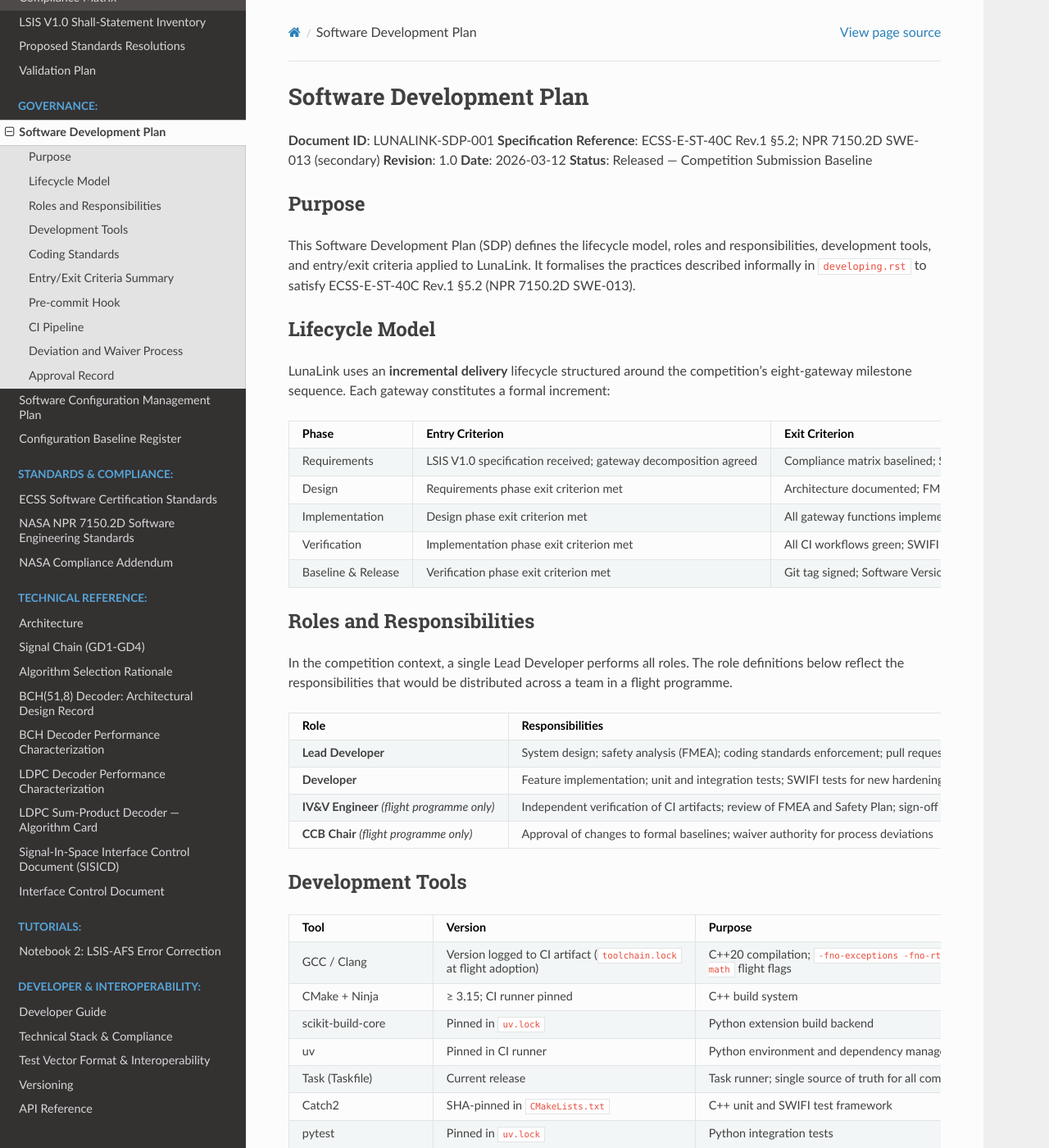
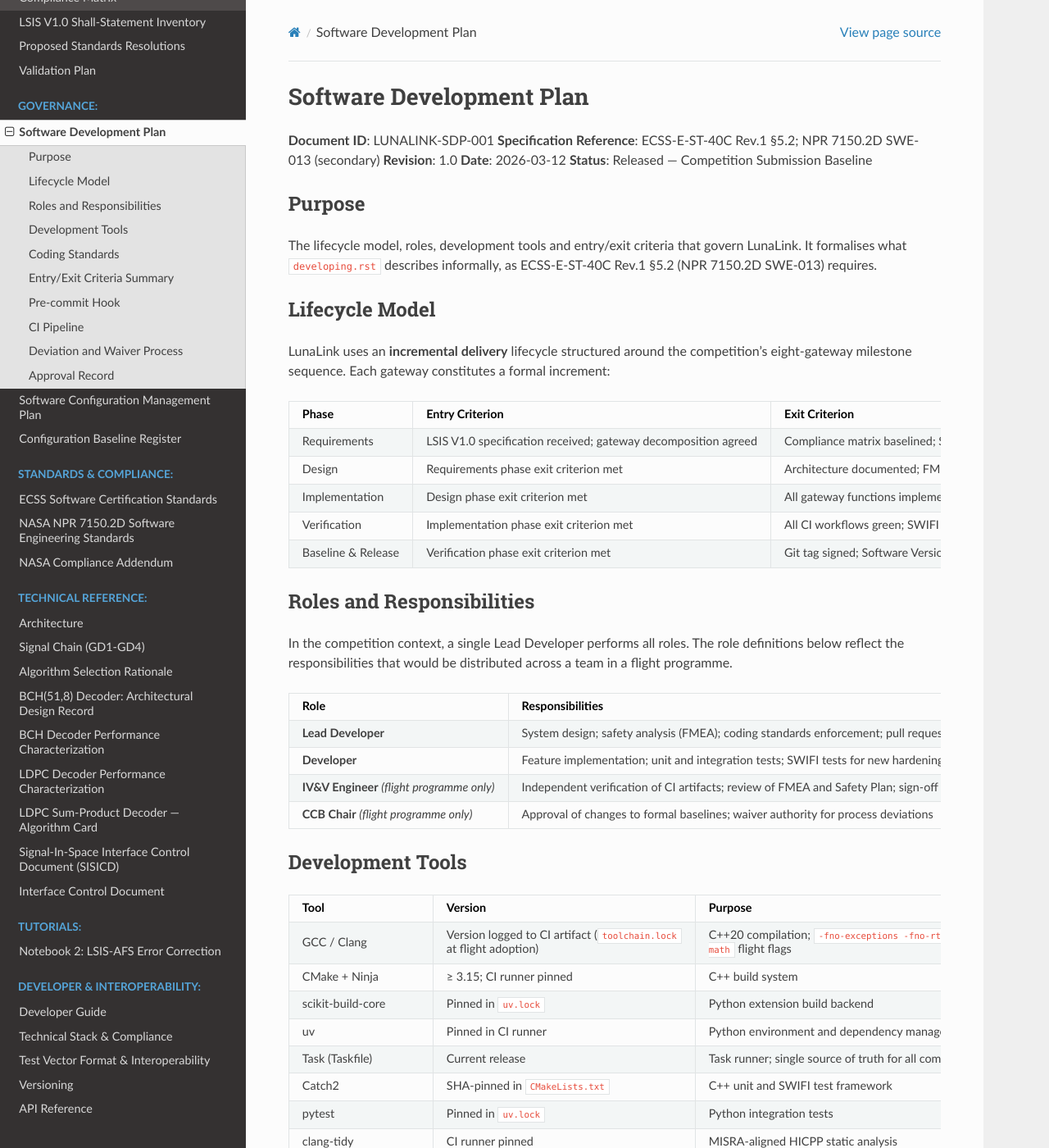
Before and after one commit to luar-space/lunalink, a Sphinx documentation site: the page built from docs/governance/sdp.rst, in a window 1280 px wide and 1400 px high. Shown: the whole window at 82% size. Built offline with Sphinx 7.4.7 and the Read the Docs theme 3.1.0, drawn with Linux system fonts in a browser that asks for light colours; pages that are not in the unit, such as notebooks, are missing from menus; some of the changed text lies outside the part shown.

Commit message:
docs: tighten governance and standards prose
Plan documents whose purpose sections opened by naming themselves now
open on the subject: "This Software Configuration Management Plan
(SCMP) defines the processes, tools, and authority structure used to
identify, control, and audit ..." becomes "The processes, tools and
authority structure that identify, control and audit ...".

nasa_compliance_addendum.rst loses "without navigating the ECSS
structure directly" for a plainer construction.

Process requirements, approval rules, SWE/ECSS clause references and
the baseline register rows are unchanged.

Co-Authored-By: Claude Opus 5 (1M context) <noreply@anthropic.com>
Claude-Session: https://claude.ai/code/session_01SXdz4jKzhMXcZ4iQH49sb5

```diff
--- a/docs/governance/scmp.rst
+++ b/docs/governance/scmp.rst
@@ -10,9 +10,8 @@ Software Configuration Management Plan
 Purpose and Scope
 -----------------
 
-This Software Configuration Management Plan (SCMP) defines the processes, tools, and
-authority structure used to identify, control, and audit LunaLink software
-configurations throughout the development lifecycle.
+The processes, tools and authority structure that identify, control and audit
+LunaLink software configurations across the development lifecycle.
 
 Scope: all software items under change control, including source code, build scripts,
 toolchain manifests, test data (golden vectors), and documentation.
--- a/docs/governance/sdp.rst
+++ b/docs/governance/sdp.rst
@@ -10,10 +10,9 @@ Software Development Plan
 Purpose
 -------
 
-This Software Development Plan (SDP) defines the lifecycle model, roles and
-responsibilities, development tools, and entry/exit criteria applied to LunaLink.
-It formalises the practices described informally in ``developing.rst`` to satisfy
-ECSS-E-ST-40C Rev.1 §5.2 (NPR 7150.2D SWE-013).
+The lifecycle model, roles, development tools and entry/exit criteria that
+govern LunaLink.  It formalises what ``developing.rst`` describes informally,
+as ECSS-E-ST-40C Rev.1 §5.2 (NPR 7150.2D SWE-013) requires.
 
 Lifecycle Model
 ---------------
@@ -135,9 +134,9 @@ Development Tools
 Coding Standards
 -----------------
 
-The coding standards and forbidden constructs are defined in full in
-``mission_assurance.rst`` §Design Constraints.  This section summarises the
-normative requirements; the detailed rationale is in that document.
+``mission_assurance.rst`` §Design Constraints defines the coding standards and
+forbidden constructs in full.  What follows is the normative summary; the
+rationale lives there.
 
 **Language**: C++20, compiled with ``-std=c++20``.
 
@@ -214,8 +213,8 @@ runs the full quality pipeline in order:
 7. ``sanitize`` — ASan + UBSan recompile and test
 8. ``docs-build`` — Sphinx documentation build
 
-Any step failure blocks the commit.  Bypassing with ``--no-verify`` is strongly
-discouraged and must be documented in the commit message if used.
+Any step failure blocks the commit.  ``--no-verify`` bypasses the hook; a
+commit that uses it must say why in its message.
 
 CI Pipeline
 -----------
--- a/docs/standards/esa/ecss_standards.rst
+++ b/docs/standards/esa/ecss_standards.rst
@@ -4,8 +4,8 @@ ECSS Software Certification Standards
 :Document ID: LUNALINK-STDS-001
 :Last Updated: 2026-03-13
 
-This document catalogues the European Cooperation for Space Standardization
-(ECSS) standards relevant to space software certification.  LunaLink's
+A catalogue of the European Cooperation for Space Standardization (ECSS)
+standards that bear on space software certification.  LunaLink's
 assurance infrastructure is natively structured against **ECSS-E-ST-40C Rev.1**
 and **ECSS-Q-ST-80C Rev.2**, with NASA NPR 7150.2D maintained as a secondary
 cross-reference (see ``docs/standards/nasa_compliance_addendum.rst``).
--- a/docs/standards/nasa/npr7150_standards.rst
+++ b/docs/standards/nasa/npr7150_standards.rst
@@ -4,8 +4,8 @@ NASA NPR 7150.2D Software Engineering Standards
 :Document ID: LUNALINK-STDS-002
 :Last Updated: 2026-03-13
 
-This document catalogues the NASA software engineering standards relevant to
-space software certification.  LunaLink's assurance infrastructure is built
+A catalogue of the NASA software engineering standards that bear on space
+software certification.  LunaLink's assurance infrastructure is built
 against **NPR 7150.2D** (Class B equivalent).
 
 .. contents:: On this page
```
Also changed, not shown: docs/governance/baseline_register.rst (+5 -7 lines), docs/standards/nasa_compliance_addendum.rst (+6 -6 lines).
